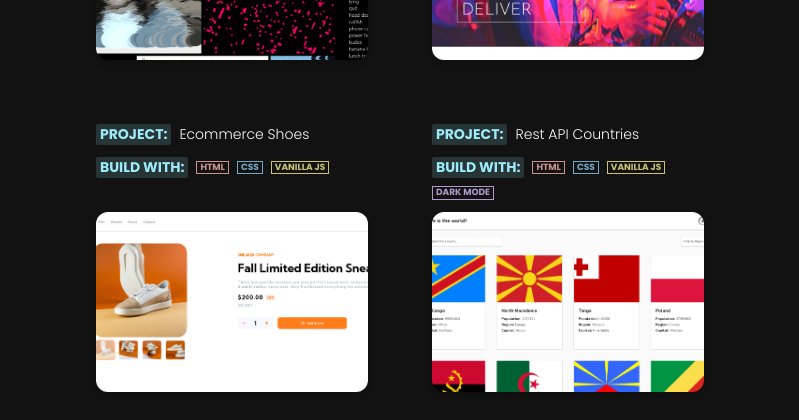
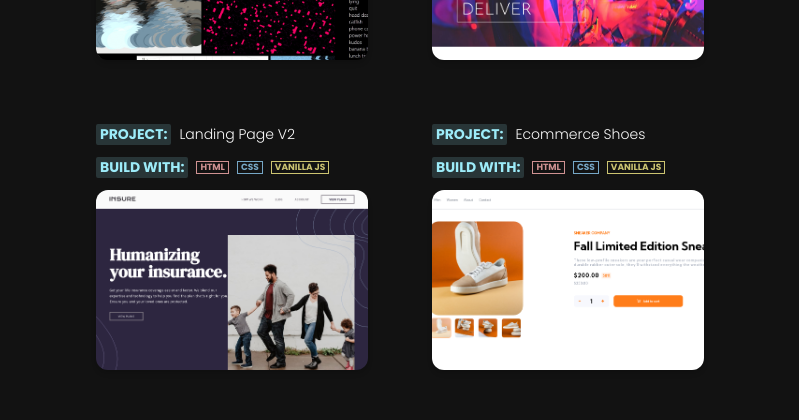
Before and after one commit to jhonson-lc/my-homepage, a Next.js app: page /work in a window 1280 px wide. Shown: the part 840-1260 px from the top of the page, without its empty margins (240-1039 px from the left). Built offline with nearby package versions, Linux system fonts and the light colour scheme.

Commit message:
"feat: add other work"

```diff
--- a/work/data/works.js
+++ b/work/data/works.js
@@ -42,6 +42,17 @@ const works = [
     platform: ["Windows", "macOS", "Linux", "iOS", "Android"],
     siteurl: "https://landing-page-jhonson-lc.vercel.app/",
     thumbnail: "../images/works/landingpage.png",
+  },
+  {
+    id: "landing-page-v2",
+    type: "work",
+    title: "Landing Page V2",
+    build: ["html", "css", "vanilla js"],
+    description:
+      "Lorem ipsum dolor sit amet, consectetur adipiscing elit. Praesent metus augue, dapibus at nisi ac, feugiat imperdiet nibh. Pellentesque sit amet euismod sem. Donec vel pellentesque massa. Praesent auctor elit id libero fringilla tincidunt. Interdum et malesuada fames ac ante ipsum primis in faucibus. ",
+    platform: ["Windows", "macOS", "Linux", "iOS", "Android"],
+    siteurl: "https://landing-page-v2-ten.vercel.app/",
+    thumbnail: "../images/works/landingpagev2.png",
   },
   {
     id: "ecommerce-shoes",
```
Also changed, not shown: public/images/works/landingpagev2.png (added).
